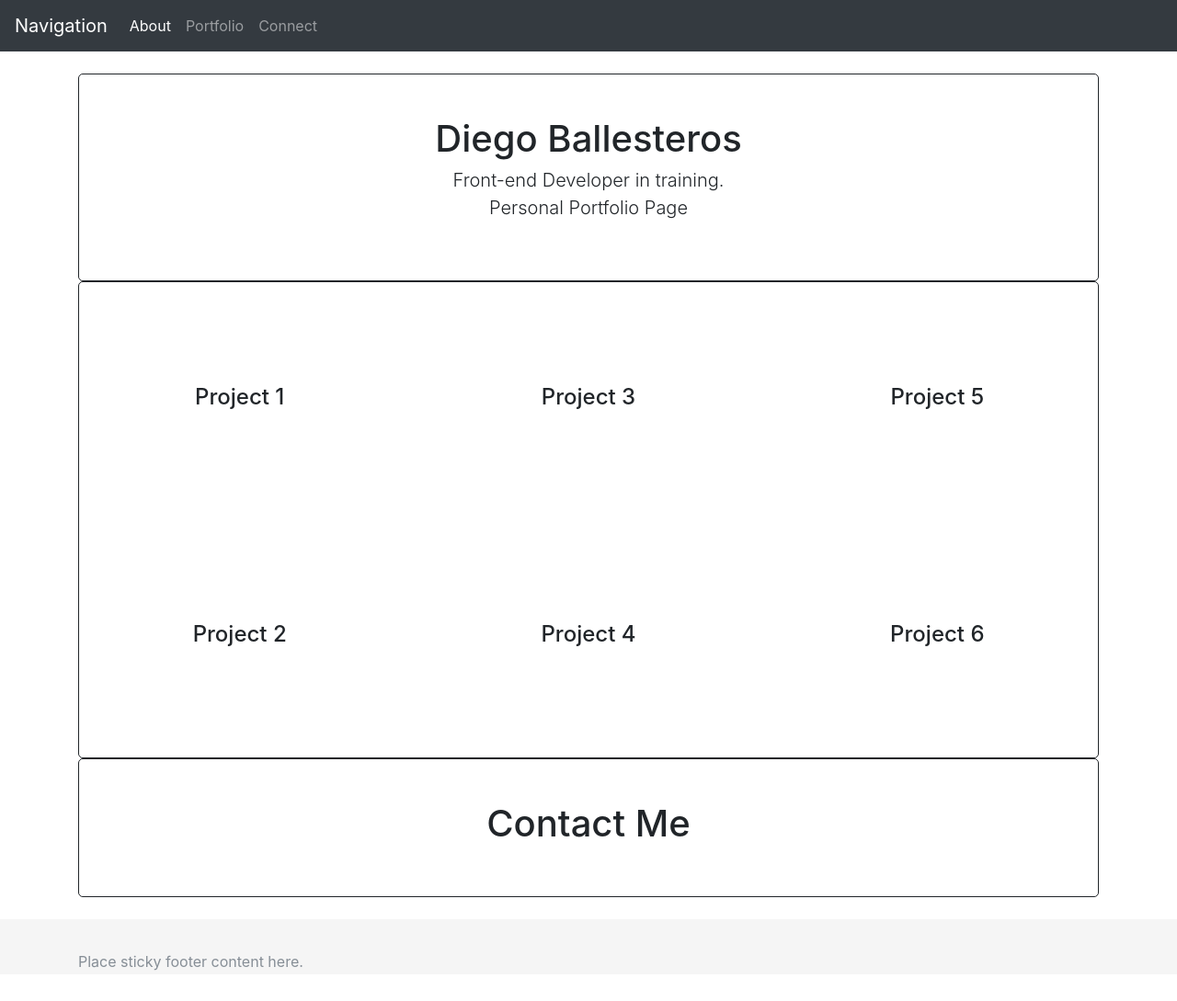
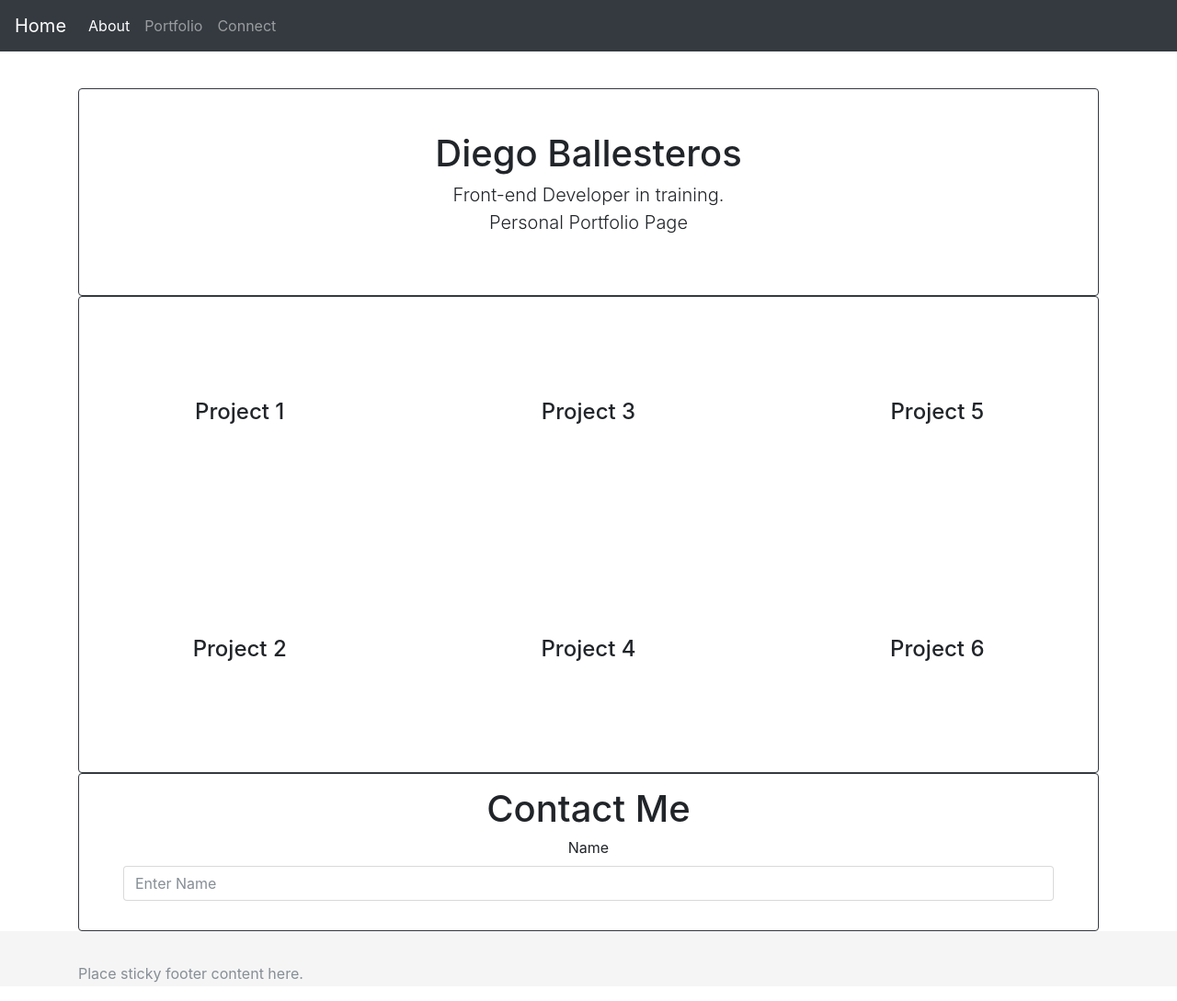
Before and after one commit to diballesteros/PersonalPortfolio, a plain HTML site: page index.html in a window 1280 px wide. Shown: the whole page at 92% size. Drawn offline with nearby package versions, Linux system fonts and the light colour scheme.

Commit message:
CSS
-Restructured CSS for Bootsrap in About section
- Restructured CSS for Bootstrap in Portfolio section
-Restructured CSS for Boostrap in Contact section

```diff
--- a/assets/stylesheets/main.css
+++ b/assets/stylesheets/main.css
@@ -3,23 +3,6 @@
   Custom Styles
   ========================================
 */
-
-body {
-  padding-top: 5rem;
-}
-
-/*
-  ========================================
-  About
-  ========================================
-*/
-
-.about {
-    padding: 3rem 1.5rem;
-    text-align: center;
-    border: 1px solid;
-    border-radius: 5px;
-}
 
 /*
   ========================================
@@ -29,8 +12,6 @@ body {
 
 .portfolio {
     text-align: center;
-    border-radius: 5px;
-    border: 1px solid;
 }
 
 /*
@@ -45,18 +26,6 @@ body {
 
 /*
   ========================================
-  Connect
-  ========================================
-*/
-
-.connect{
-    text-align: center;
-    padding: 3rem 1.5rem;
-    border: 1px solid;
-    border-radius: 5px;
-}
-/*
-  ========================================
   Footer
   ========================================
 */
--- a/index.html
+++ b/index.html
@@ -17,7 +17,7 @@
     <body>
         <!-- Menubar -->
         <nav class="navbar navbar-expand-md navbar-dark bg-dark fixed-top">
-          <a class="navbar-brand" href="#">Navigation</a>
+          <a class="navbar-brand" href="#">Home</a>
           <button class="navbar-toggler" type="button" data-toggle="collapse" data-target="#navbarsExampleDefault" aria-controls="navbarsExampleDefault" aria-expanded="false" aria-label="Toggle navigation">
             <span class="navbar-toggler-icon"></span>
           </button>
@@ -39,17 +39,17 @@
           </div>
         </nav>
         <!-- Main Content -->
-        <div class="container pb-4">
+        <div class="container pt-5 mt-5">
             <!-- About -->
             <section id=about>
-                <div class="about">
+                <div class="text-center border border-dark rounded py-5 px-3">
                     <h1>Diego Ballesteros</h1>
                     <p class="lead">Front-end Developer in training.<br> Personal Portfolio Page</p>
                 </div>
             </section>
             <!-- Portfolio -->
             <section id=portfolio>
-            <div class="portfolio">
+            <div class="portfolio border border-dark rounded">
 
                 <div class ="row">
 
@@ -82,18 +82,14 @@
             </section>
             <!-- Social Media -->
             <section id=connect>
-                <div class ="connect">
+                <div class ="text-center border border-dark rounded px-5 py-3">
                     <h1>Contact Me</h1>
 
-                    <div class="row">
-                        <div class="col">
+                    <div class="form-group">
+                        <label for="nameInput">Name</label>
+                        <input type="text" class="form-control" placeholder="Enter Name" id="nameInput">
+                    </div>
 
-                        </div>
-
-                        <div class ="col">
-
-                        </div>
-                    </div>
                 </div>
             </section>
 
```
